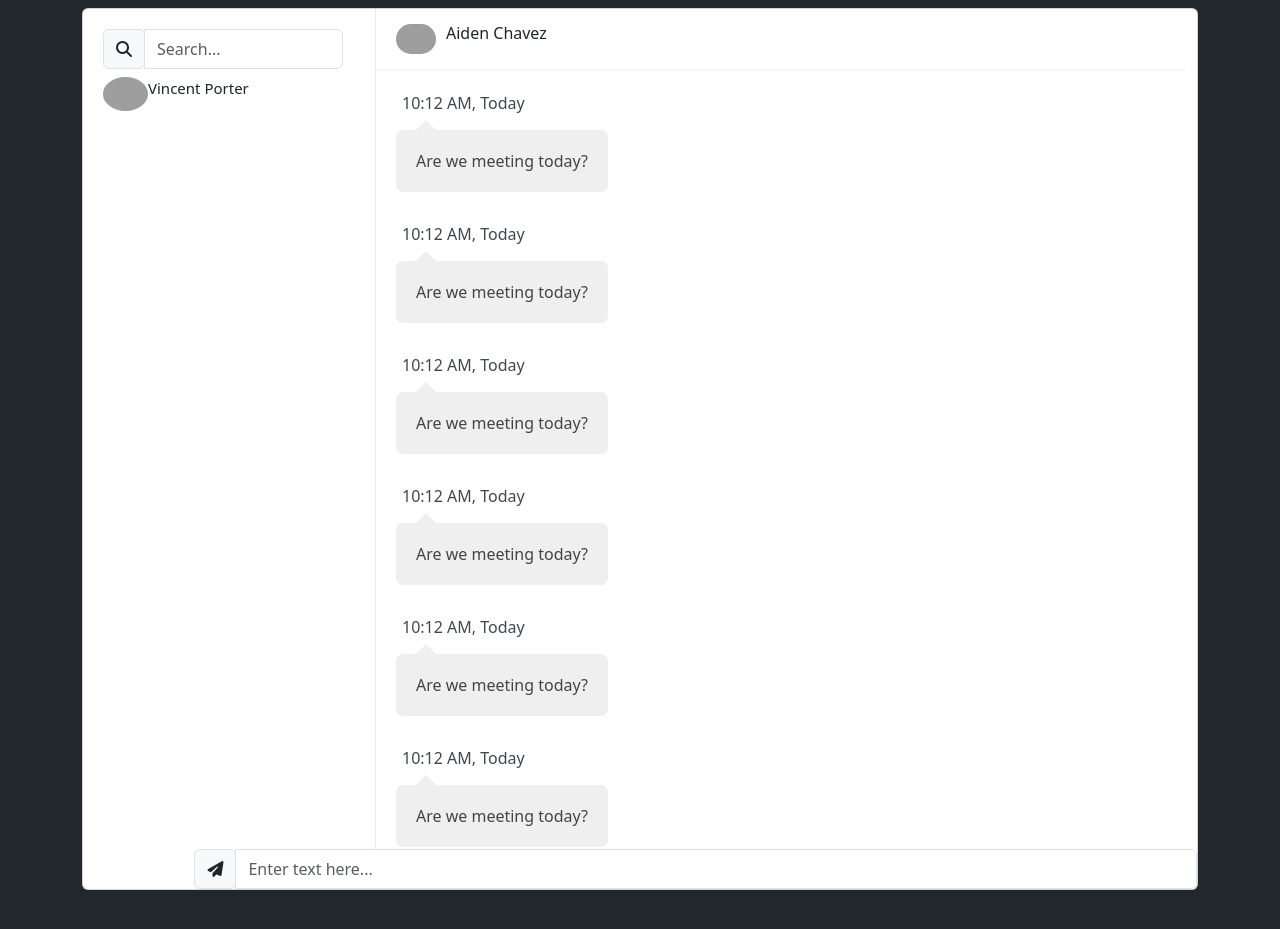
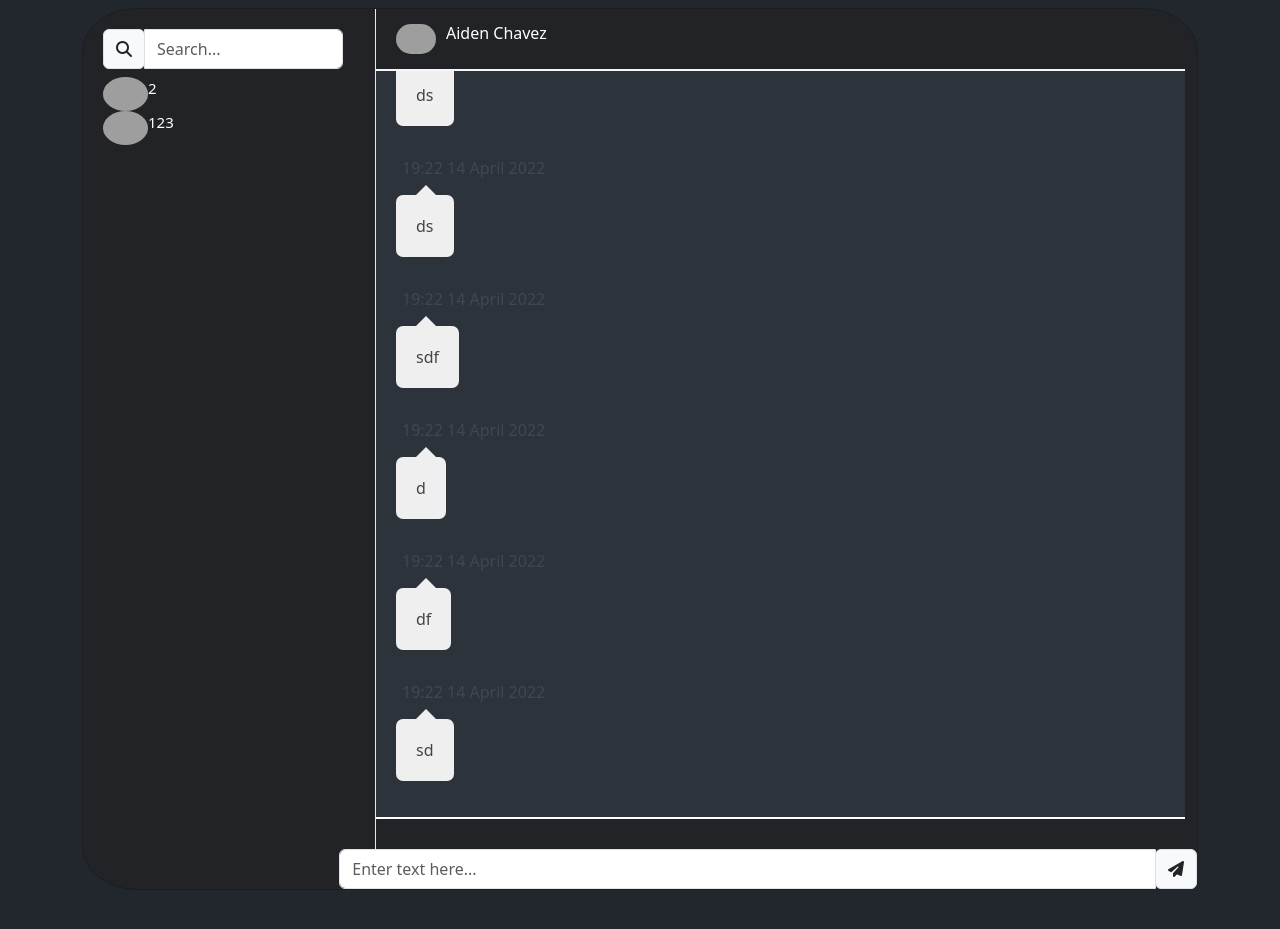
Before and after one commit to danilinkp/social-network, a Flask app: page /message/3 in a window 1280 px wide. Shown: the part 56-985 px from the top of the page. Run offline with Flask 2, Linux system fonts and the light colour scheme; a user stored in the database is signed in; data comes from the database, SQL or seed files in the repository; both versions use the stored data as it was after the commit; some libraries are stand-ins or nearby versions; grey boxes are pictures that could not be loaded.

Commit message:
# message design

```diff
--- a/main.py
+++ b/main.py
@@ -1,5 +1,5 @@
-from flask import Flask, render_template, request, session, url_for, jsonify
-from werkzeug.utils import redirect, send_from_directory
+from flask import Flask, render_template, request, session, url_for, jsonify, send_from_directory
+from werkzeug.utils import redirect
 from flask_login import LoginManager, login_user, login_required, logout_user, current_user
 from data import db_session
 from data.chat import Chats
@@ -253,7 +253,8 @@
             id = chat.id
 
         messages = db_sess.query(Message).filter(Message.chat_id == id).all()
-    return render_template('message.html', messages=messages)
+    friends = db_sess.query(User).filter(current_user.id != User.id).all()
+    return render_template('message.html', messages=messages, friends=friends)
 
 
 @app.route('/logout')
@@ -334,6 +335,13 @@
         friends = db_sess.query(Friend).all()
     return render_template('friends.html', title='Friends', users=users, friends=friends, form=form)
 
+@app.route('/message/', methods=['GET', 'POST'])
+def message_1():
+
+    db_sess = db_session.create_session()
+    friends = db_sess.query(User).filter(current_user.id != User.id).all()
+    return render_template('message.html', friends=friends)
+
 
 def main():
     app.run(port=8082, host='127.0.0.1')
--- a/static/css/style.css
+++ b/static/css/style.css
@@ -544,7 +544,7 @@
     margin-left: 280px;
     border-left: 1px solid #eaeaea;
     height: 120%;
-    overflow: auto;
+
 }
 
 
--- a/templates/message.html
+++ b/templates/message.html
@@ -5,7 +5,7 @@
 <div class="container">
 <div class="row">
 
-        <div class="card chat-app" style="height: 85vh; background-color: ">
+        <div class="card chat-app" style="height: 85vh; background-color: #2227; border-radius: 5%;">
                 <div id="plist" class="people-list">
                     <div class="input-group">
                         <div class="input-group-prepend">
@@ -14,16 +14,19 @@
                         <input  type="text" class="form-control" placeholder="Search...">
                     </div>
                     <ul class="list-unstyled chat-list mt-2 mb-0">
-                        <li class="clearfix">
-                            <img src="https://bootdey.com/img/Content/avatar/avatar1.png" alt="avatar">
-                            <div class="about">
-                                <div class="name">Vincent Porter</div>
+                        {% for friend in friends %}
+                            <li class="clearfix">
+                                <img src="../static/avatars/{{friend.image}}" alt="avatar">
 
-                            </div>
-                        </li>
+                                <div class="about">
+                                    <div class="name" style="color: white;" >{{friend.name}}</div>
+
+                                </div>
+                            </li>
+                        {% endfor %}
                     </ul>
                 </div>
-                <div class="chat" >
+                <div class="chat" style="max-height: 100%; ">
                     <div class="chat-header clearfix">
                         <div class="row">
                             <div class="col-lg-6">
@@ -31,29 +34,29 @@
                                     <img src="https://bootdey.com/img/Content/avatar/avatar2.png" alt="avatar">
                                 </a>
                                 <div class="chat-about">
-                                    <h6 class="m-b-0">Aiden Chavez</h6>
+                                    <h6 class="m-b-0" style="color: white;">Aiden Chavez</h6>
 
                                 </div>
                             </div>
                         </div>
                     </div>
-                    <div class="chat-history">
+                    <div class="chat-history"   id="chat_for_js"  style="overflow: auto; max-height: 85%; background-color: #2d333b;">
                         <ul class="m-b-0">
                              {% for item in messages%}
                                 {% if item.user_id == current_user.id %}
                                     <li class="clearfix">
                                         <div class="message-data text-right">
-                                            <span class="message-data-time">10:10 AM, Today</span>
+                                            <span class="message-data-time" style="color: white;">{{item.created_date.strftime('%H:%M')}} {{item.created_date.strftime('%d %B %Y')}}</span>
 
                                         </div>
-                                        <div class="message other-message float-right"> Hi Aiden, how are you? How is the project coming along? </div>
+                                        <div class="message other-message float-right">{{item.content}}</div>
                                     </li>
                                 {% else %}
                                     <li class="clearfix">
                                         <div class="message-data">
-                                            <span class="message-data-time">10:12 AM, Today</span>
+                                            <span class="message-data-time">{{item.created_date.strftime('%H:%M')}} {{item.created_date.strftime('%d %B %Y')}}</span>
                                         </div>
-                                        <div class="message my-message">Are we meeting today?</div>
+                                        <div class="message my-message">{{item.content}}</div>
                                     </li>
                                 {% endif %}
                              {% endfor %}
@@ -61,17 +64,21 @@
                     </div>
                     <form method="post" enctype="multipart/form-data">
                         <div class="chat-message clearfix" id="for_message_input">
-                            <div class="input-group mb-0" id="message_input" style=" width: 90%;">
+                            <div class="input-group mb-0" id="message_input" style=" width: 77%;">
+
+                                <input type="text" name='message_user_input' class="form-control" placeholder="Enter text here...">
                                 <div class="input-group-prepend">
                                     <span class="input-group-text" style="height: 40px;"><i class="fa fa-send"></i></span>
                                 </div>
-                                <input type="text"  name='message_user_input' class="form-control" placeholder="Enter text here...">
                             </div>
                         </div>
                     </form>
                 </div>
             </div>
         </div>
+    <script>
+        chat_for_js.scrollTop = chat_for_js.scrollHeight;
+      </script>
 </div>
 
 {% endblock %}
```
Also changed, not shown: db/blogs.db, static/avatars/95849011475948d58f895b969164746a_raw.png (added).
